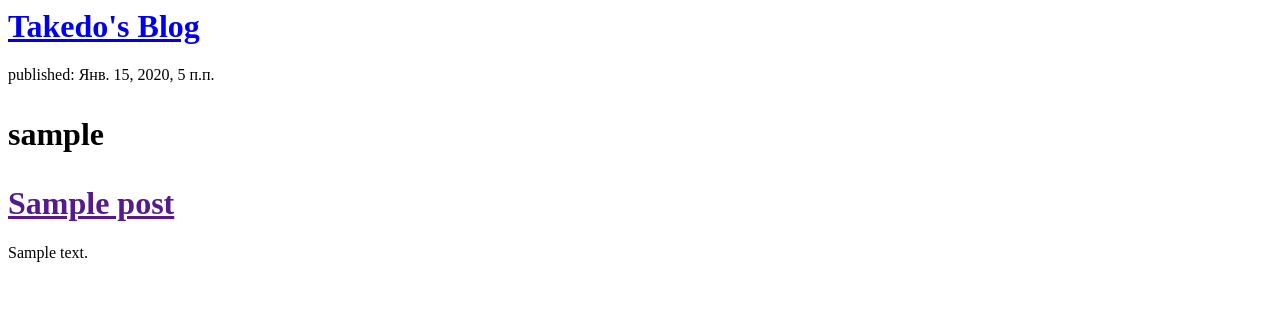
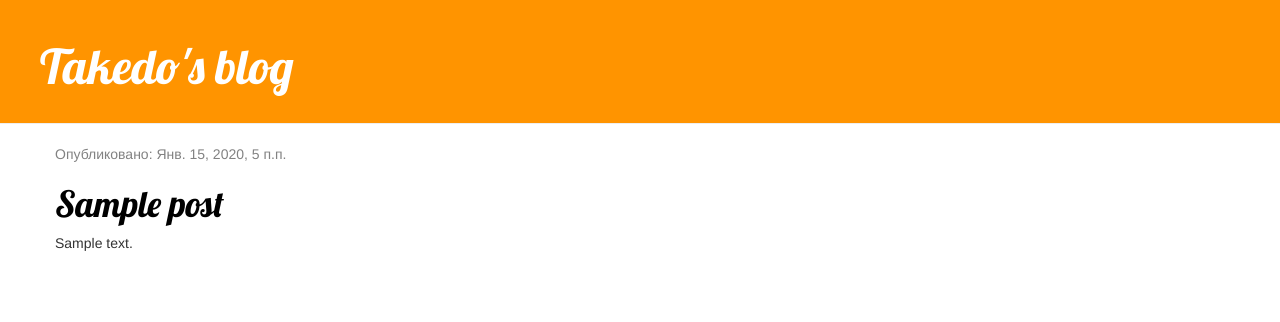
Before and after one commit to alexey-izhendeev/my-first-blog, a Django app: page / in a window 1280 px wide. Shown: the top 322 px of the page. Run offline with Django 3.2, Linux system fonts and the light colour scheme; tables that the repository leaves empty hold one stand-in row (values such as "Sample post"); some libraries are stand-ins or nearby versions.

Commit message:
Added view and template for detailed blog post as well as CSS for the site

```diff
--- /dev/null
+++ b/blog/static/css/blog.css
@@ -0,0 +1,47 @@
+
+.page-header {
+    background-color: #ff9400;
+    margin-top: 0;
+    padding: 20px 20px 20px 40px;
+}
+
+.page-header h1, .page-header h1 a, .page-header h1 a:visited, .page-header h1 a:active {
+    color: #ffffff;
+    font-size: 36pt;
+    text-decoration: none;
+}
+
+.content {
+    margin-left: 40px;
+}
+
+h1, h2, h3, h4 {
+    font-family: 'Lobster', cursive;
+}
+
+.date {
+    color: #828282;
+}
+
+.save {
+    float: right;
+}
+
+.post-form textarea, .post-form input {
+    width: 100%;
+}
+
+.top-menu, .top-menu:hover, .top-menu:visited {
+    color: #ffffff;
+    float: right;
+    font-size: 26pt;
+    margin-right: 20px;
+}
+
+.post {
+    margin-bottom: 70px;
+}
+
+.post h1 a, .post h1 a:visited {
+    color: #000000;
+}
--- /dev/null
+++ b/blog/templates/blog/base.html
@@ -0,0 +1,24 @@
+
+{% load static %}
+<html>
+    <head>
+        <title>Takedo's blog</title>
+        <link rel="stylesheet" href="//maxcdn.bootstrapcdn.com/bootstrap/3.2.0/css/bootstrap.min.css">
+        <link rel="stylesheet" href="//maxcdn.bootstrapcdn.com/bootstrap/3.2.0/css/bootstrap-theme.min.css">
+        <link href='//fonts.googleapis.com/css?family=Lobster&subset=latin,latin-ext' rel='stylesheet' type='text/css'>
+        <link rel="stylesheet" href="{% static 'css/blog.css' %}">
+    </head>
+
+    <body>
+    <div class="page-header">
+        <h1><a href="/">Takedo's blog</a></h1>
+    </div>
+    <div class="content container">
+        <div class="row">
+            <div class="col-md-8">
+            {% block content %}
+            {% endblock %}
+            </div>
+        </div>
+    </div>
+</html>
--- a/blog/templates/blog/post_list.html
+++ b/blog/templates/blog/post_list.html
@@ -8,24 +8,16 @@
 
 </body>
 </html> -->
-<html>
-    <head>
-        <title>Takedo's blog</title>
-    </head>
-    <body>
-        <div>
-            <h1><a href="/">Takedo's Blog</a></h1>
-        </div>
+{% extends 'blog/base.html' %}
 
-        <div>
+            {% block content %}
             {% for post in posts %}
-                <div>
-                <p>published: {{ post.published_date }}</p>
-                    <h1><p>{{ post.author|linebreaksbr }}</p></h1>
-                <h1><a href="">{{ post.title }}</a></h1>
-                <p>{{ post.text|linebreaksbr }}</p>
+                <div class="post">
+                    <div class="date">
+                        <p>Опубликовано: {{ post.published_date }}</p>
+                    </div>
+                    <h1><a href="{% url 'post_detail' pk=post.pk %}">{{ post.title }}</a></h1>
+                    <p>{{ post.text|linebreaksbr }}</p>
                 </div>
             {% endfor %}
-        </div>
-    </body>
-</html>
+            {% endblock %}
--- a/blog/urls.py
+++ b/blog/urls.py
@@ -4,4 +4,5 @@ from . import views
 
 urlpatterns = [
     path('', views.post_list, name='post_list'),
+    path('post/<int:pk>/', views.post_detail, name='post_detail'),
 ]
--- a/blog/views.py
+++ b/blog/views.py
@@ -1,7 +1,11 @@
-from django.shortcuts import render
 from django.utils import timezone
 from .models import Post
+from django.shortcuts import render, get_object_or_404
 
 def post_list(request):
     posts = Post.objects.filter(published_date__lte=timezone.now()).order_by('published_date')
     return render(request, 'blog/post_list.html', {'posts': posts})
+
+def post_detail(request, pk):
+    post = get_object_or_404(Post, pk=pk)
+    return render(request, 'blog/post_detail.html', {'post': post})
```
Also changed, not shown: blog/templates/blog/post_detail.html (added, +13 -0 lines).
